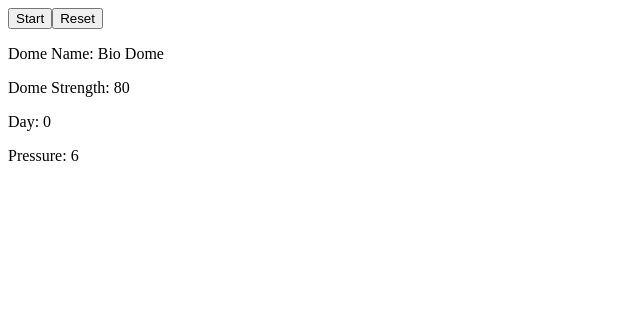
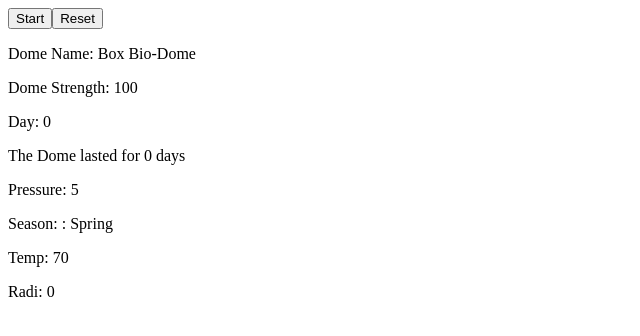
Before and after one commit to LandonA10/mars-simulator, a Next.js app: page / in a window 1280 px wide. Shown: the top 336 px of the page, without its empty margins (0-640 px from the left). Built offline with nearby package versions, Linux system fonts and the light colour scheme.

Commit message:
finishing up simulator

```diff
--- a/src/app/page.js
+++ b/src/app/page.js
@@ -7,27 +7,37 @@ export default function Simulator(){
 
   //states
   const [day, setDay] = useState(0);
-  const [strength, setStrength] = useState(80);
-  const [pressure, setPressure] = useState(Math.floor((Math.random() * 8) + 1));
+  const [strength, setStrength] = useState(100);
+  const [pressure, setPressure] = useState(Math.floor((Math.random() * 7) + 1));
+  const [temperature, setTemperature] = useState(70)
+  const [season, setSeason] = useState("Spring")
+  const [radiation, setRadiation] = useState(0);
+
+  let seasonChoose;
   //const array with different dome designs
   const biodome = [
-    {id: 1, name: "Bio Dome", strength: strength}
+    {
+      id: 1, name: "Box Bio-Dome", strength: strength
+    }
   ];
 
   //const object of conditions
   const conditions = {
-    pressure: pressure
+    pressure: pressure,
+    temperature: temperature,
+    season: season,
+    radiation: radiation
   };
 
 
   //useEffect here for funzies
-  useEffect(() =>{
-    console.log("A day has passed");
-    //code that runs
-    return (() => {
-      console.log("New Biome Strength", biodome[0].strength);
-    })
-  }, [day]);
+  // useEffect(() =>{
+  //   console.log("A day has passed");
+  //   //code that runs
+  //   return (() => {
+  //     console.log("New Biome Strength", biodome[0].strength);
+  //   })
+  // }, [day]);
    //what useeffect listens too
 
    //Strength variable that is manipulated for strength of dome
@@ -76,29 +86,79 @@ export default function Simulator(){
     var newPressure;
     var updatedStrength = strength;
     var days = 0;
+    console.log("updatedSterngth" , updatedStrength);
 
-    console.log("init str", updatedStrength);
+    createConditions();
+    var damage = temperature / 4 + pressure + radiation;
+    // console.log("init str", updatedStrength);
     while (updatedStrength > 0){
       newPressure = Math.floor((Math.random() * 8) + 1);
-      console.log("new pressure", newPressure);
-      updatedStrength = updatedStrength - newPressure;
-      console.log("updated stregnth", updatedStrength);
+      // console.log("new pressure", newPressure);
+      // updatedStrength -= (radiation + (temperature / 2) + (pressure / 2));
+      updatedStrength -= damage;
+      // console.log("Mathsss", radiation + (temperature / 2) + (pressure / 2));
+      // console.log("updated stregnth", updatedStrength);
       days++;
     };
 
     if (updatedStrength <= 0){
       updatedStrength = 0;
     }
-    console.log("updated strength" , updatedStrength, "days", days);
+    // console.log("updated strength" , updatedStrength, "days", days);
     setStrength(updatedStrength);
     setDay(days);
-    console.log("strength" , strength);
+    // console.log("strength" , strength);
   }
 
   function reset(){
     setDay(0);
-    setStrength(80);
+    setStrength(100);
+    seasonChoose = 0;
+    damage = 0;
   }
+
+  function createConditions(){
+
+
+    seasonChoose = Math.floor(Math.random() * 4)
+    // console.log("Whcih season", season);
+    setRadiation((Math.random() * 5) + 1);
+    console.log(seasonChoose == 0, seasonChoose == 1, seasonChoose == 2, seasonChoose == 3);
+    let seasonvar = ""
+    if (seasonChoose === 0 ){
+      setTemperature((Math.random() * 70) + 10);
+      setPressure((Math.random() * 2) + 5);
+      setSeason("Spring");
+
+
+      console.log("Conditions: Spring", temperature, pressure);
+    }
+    else if (seasonChoose === 1){
+      setTemperature((Math.random() * 60) + 10);
+      setPressure((Math.random() * 2) + 5);
+      setSeason("Summer");
+
+
+      console.log("Conditions: Summer", temperature, pressure);
+    }
+    else if (seasonChoose === 2){
+
+      setTemperature((Math.random() * 70) + 10);
+      setPressure((Math.random() * 1) + 5);
+      setSeason("Fall");
+
+      console.log("Conditions: Fall", temperature, pressure);
+    }
+    else {
+      setTemperature((Math.random() * 70) + 30);
+      setPressure((Math.random() * 1) + 5);
+      setSeason("Winter");
+      console.log("Conditions: Winter", temperature, pressure);
+    }
+    // setSeason("")
+    // console.log(season);
+}
+
   return (
     <>
       {/* <button onClick={decreaseDay}>Remove Day</button>
@@ -116,11 +176,16 @@ export default function Simulator(){
 
       <div className="EnviromentDiv">
         <p>Day: {day}</p>
+        <p>The Dome lasted for {day} days</p>
         <p>Pressure: {conditions.pressure}</p>
+        <p>Season: : {season}</p>
+        <p>Temp: {temperature}</p>
+        <p>Radi: {radiation}</p>
       </div>
     </>
   );
 }
 
 
+
 //use state updated state - day, useeffect is like side effects- damage to dome
```
